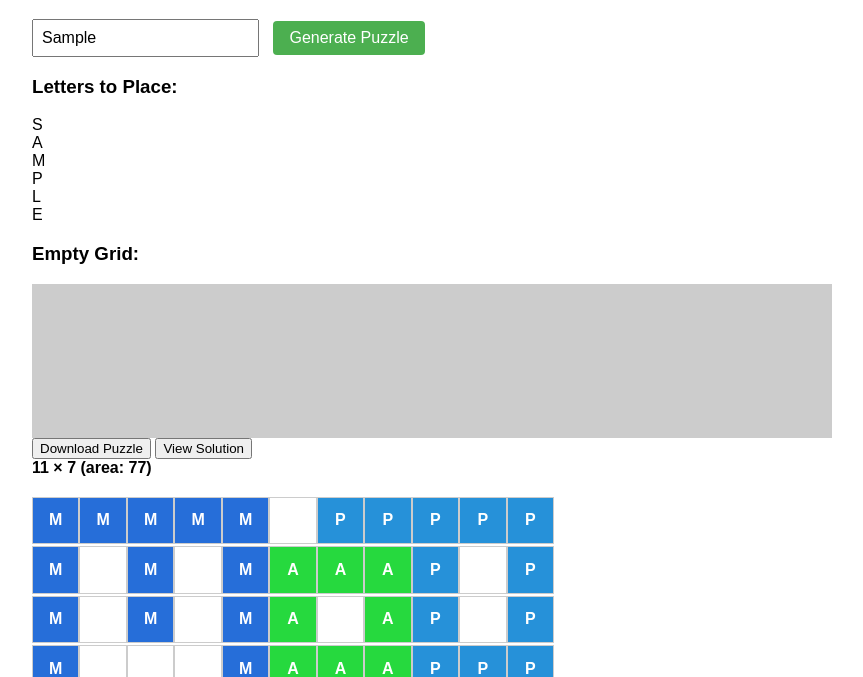
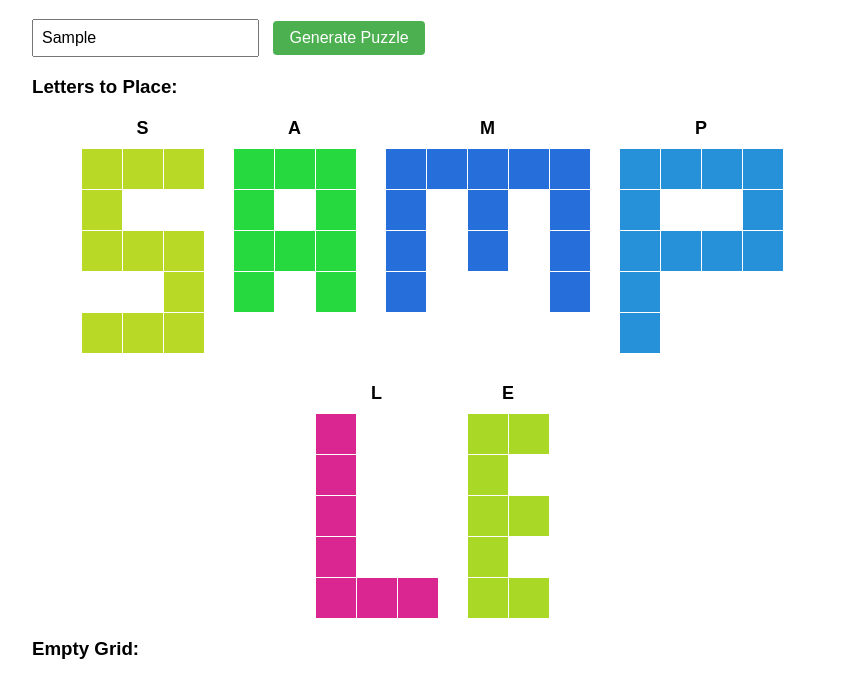
Before and after one commit to MekalaSohithaSonalika/Puzzle_web1, a plain HTML site: page index.html in a window 1280 px wide. Both pictures are taken after typing "Sample" into the empty fields and a click on the button "Generate Puzzle". Shown: the part 81-758 px from the top of the page, without its empty margins (208-1071 px from the left). Drawn offline with Linux system fonts and the light colour scheme.

Commit message:
Update styles.css

```diff
--- a/styles.css
+++ b/styles.css
@@ -54,3 +54,92 @@ body {
   font-weight: bold;
   margin-bottom: 10px;
 }
+
+:root {
+    --cell-size: 40px;
+    --grid-gap: 1px;  /* Define consistent gap size */
+}
+
+.letters-display {
+    display: flex;
+    gap: 30px;
+    margin: 20px 0;
+    justify-content: center;
+    flex-wrap: wrap;
+    align-items: flex-start;
+}
+
+.letter-shape-container {
+    display: flex;
+    flex-direction: column;
+    align-items: center;
+    gap: 5px;
+}
+
+.letter-label {
+    font-size: 18px;
+    font-weight: bold;
+    margin-bottom: 5px;
+}
+
+.letter-grid {
+    display: grid;
+    gap: var(--grid-gap);
+    background: white;
+}
+
+.letter-cell {
+    width: var(--cell-size);
+    height: var(--cell-size);
+    background: white;
+    box-sizing: border-box;
+}
+
+.letter-cell.filled {
+    border: none;
+}
+
+.empty-grid {
+    display: grid;
+    gap: var(--grid-gap);
+    margin: 20px auto;
+    width: fit-content;
+    background: black;  /* Set background to create gaps */
+    padding: var(--grid-gap);  /* Add padding to create outer border */
+}
+
+.grid-cell.empty {
+    width: var(--cell-size);
+    height: var(--cell-size);
+    background: white;
+    box-sizing: border-box;
+}
+
+/* Remove right border from last column */
+.grid-cell.empty:nth-child(var(--cols)) {
+    border-right: none;
+}
+
+/* Remove bottom border from last row */
+.grid-cell.empty:nth-child(n+var(--last-row)) {
+    border-bottom: none;
+}
+
+.hidden {
+    display: none;
+}
+
+h3 {
+    text-align: center;
+    margin: 20px 0;
+}
+
+.button-container {
+    margin: 20px 0;
+    text-align: center;
+}
+
+#downloadBtn, #toggleSolutionBtn {
+    display: none;
+    margin: 0 10px;
+}
```
